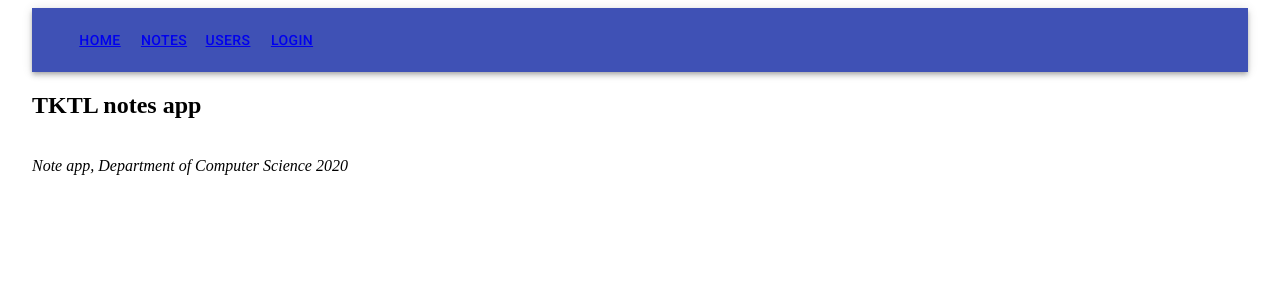
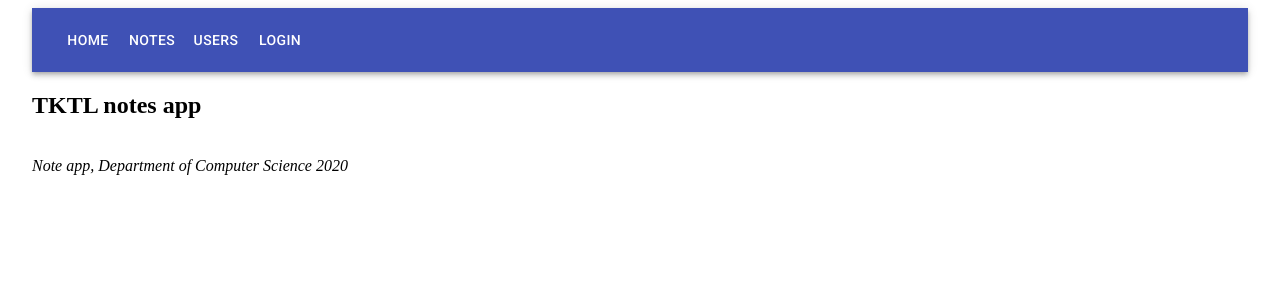
Before and after one commit to TanoueDaisuke/react-router-practice, a React (Create React App) app: page / in a window 1280 px wide. Shown: the top 300 px of the page. Built offline with nearby package versions, Linux system fonts and the light colour scheme.

Commit message:
Linkコンポーネントとmaterial-uiの組み合わせ

```diff
--- a/src/components/Header.jsx
+++ b/src/components/Header.jsx
@@ -6,23 +6,21 @@
   return (
     <AppBar position="static">
       <Toolbar>
-        <IconButton edge="start" color="inherit" aria-label="menu">
-        </IconButton>
-        <Button color="inherit">
-          <Link to="/">home</Link>
+        <Button color="inherit" component={Link} to="/">
+          home
         </Button>
-        <Button color="inherit">
-          <Link to="/notes">notes</Link>
+        <Button color="inherit" component={Link} to="/notes">
+          notes
         </Button>
-        <Button color="inherit">
-          <Link to="/users">users</Link>
+        <Button color="inherit" component={Link} to="/users">
+          users
         </Button>
-        <Button color="inherit">
-          {user
-            ? <em>{user} logged in</em>
-            : <Link to="/login">login</Link>
-          }
-        </Button>
+        {user
+          ? <em>{user} logged in</em>
+          : <Button color="inherit" component={Link} to="/login">
+              login
+            </Button>
+        }
       </Toolbar>
     </AppBar>
   )
```
